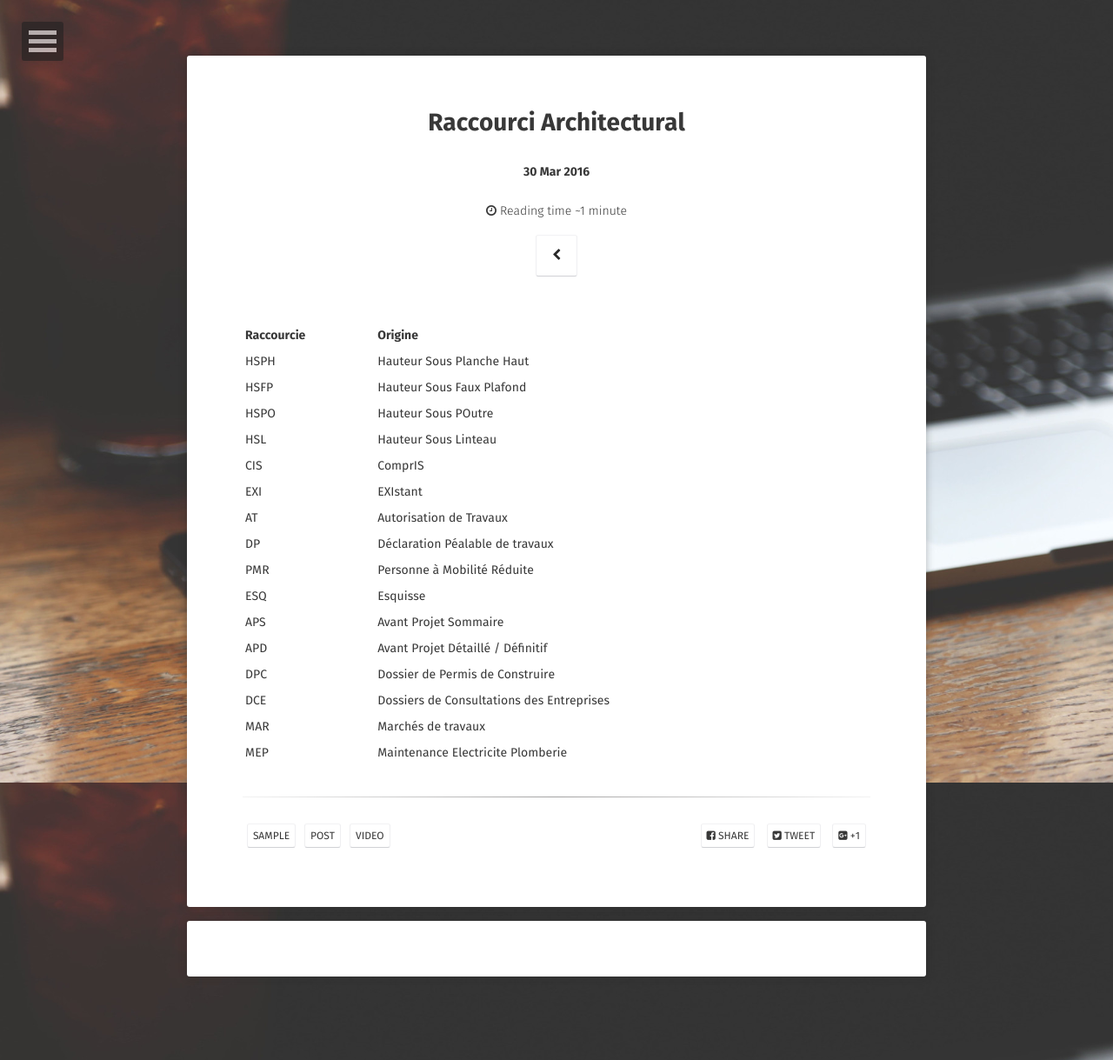
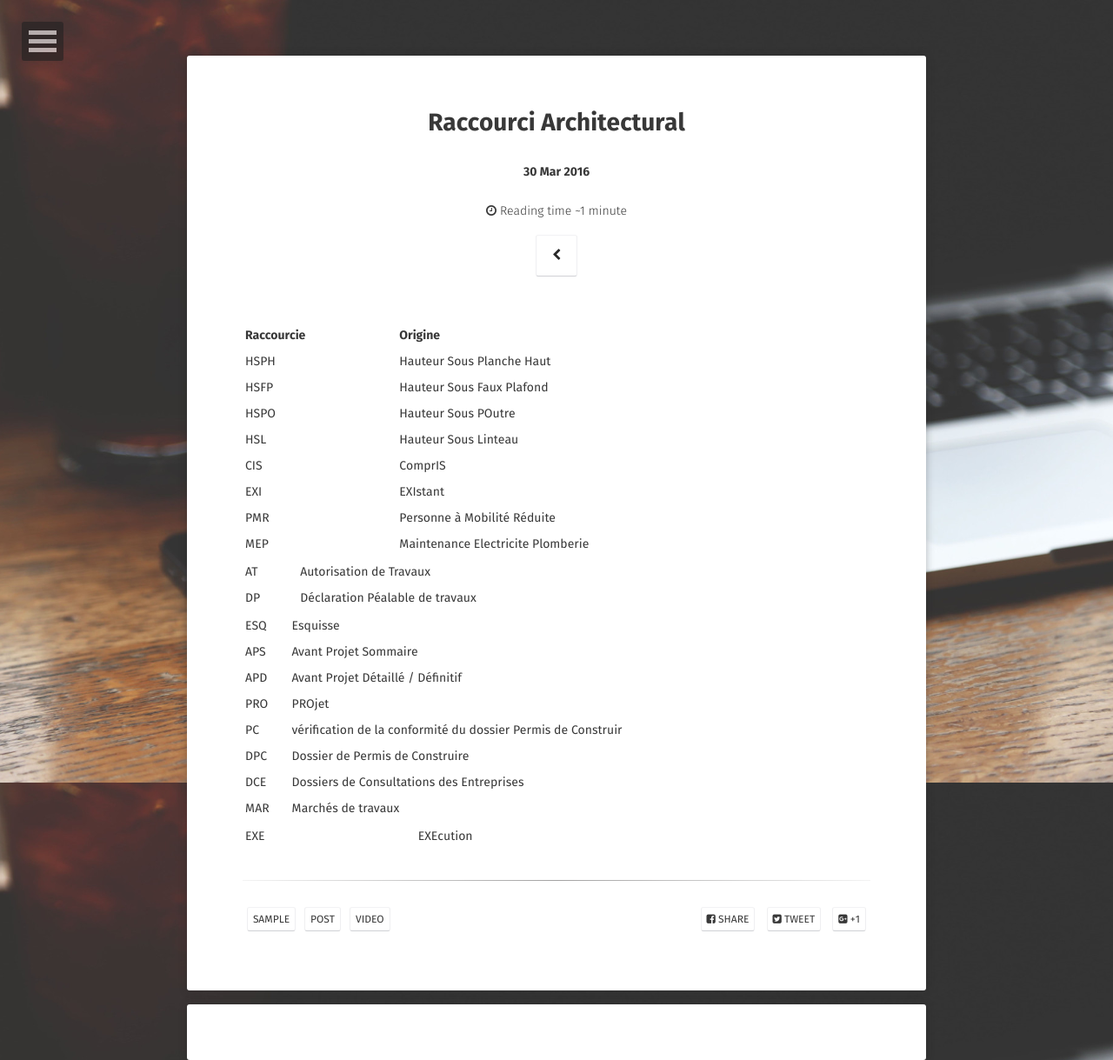
Before and after one commit to archer839/test, a Jekyll site: the page built from _posts/2018-08-31-Raccourci Architectural.md, in a window 1280 px wide. Shown: the whole page at 87% size. Built offline with Jekyll 4.4.1, drawn with Linux system fonts in a browser that asks for light colours; some web fonts are replaced; comment, search, counter and statistics services are not loaded.

Commit message:
Update 2018-08-31-Raccourci Architectural.md

```diff
--- a/_posts/2018-08-31-Raccourci Architectural.md
+++ b/_posts/2018-08-31-Raccourci Architectural.md
@@ -18,13 +18,19 @@ HSPO | Hauteur Sous POutre
 HSL | Hauteur Sous Linteau
 CIS | ComprIS
 EXI | EXIstant
+PMR | Personne à Mobilité Réduite
+MEP | Maintenance Electricite Plomberie
+
 AT | Autorisation de Travaux
 DP | Déclaration Péalable de travaux
-PMR | Personne à Mobilité Réduite
+
 ESQ | Esquisse
 APS | Avant Projet Sommaire
 APD | Avant Projet Détaillé / Définitif
+PRO | PROjet
+PC | vérification de la conformité du dossier Permis de Construir
 DPC | Dossier de Permis de Construire
 DCE | Dossiers de Consultations des Entreprises
 MAR | Marchés de travaux
-MEP | Maintenance Electricite Plomberie
+
+EXE | EXEcution
```
